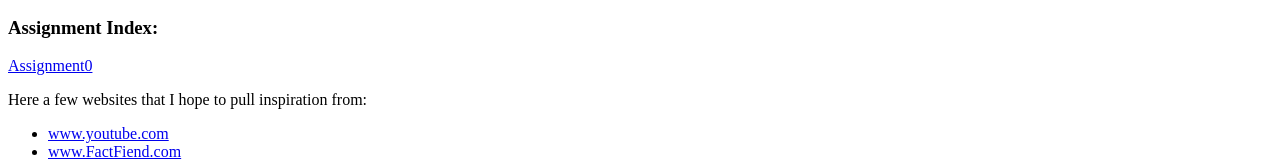
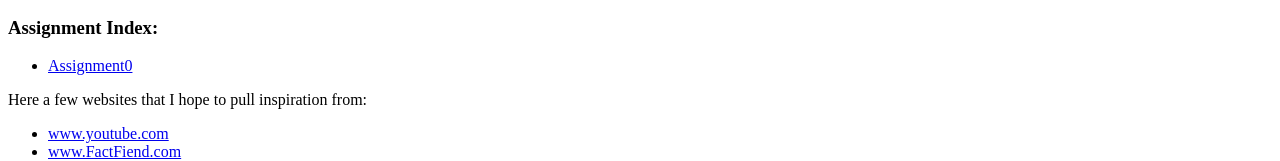
Before and after one commit to BridgeWTMorel/BridgeWTMorel.github.io, a plain HTML site: page index.html in a window 1280 px wide. Shown: the part 183-344 px from the top of the page. Drawn offline with Linux system fonts and the light colour scheme.

Commit message:
Update index.html

```diff
--- a/index.html
+++ b/index.html
@@ -16,7 +16,9 @@
 		</p>
 
 		<h3>Assignment Index:</h3>
-		<p><a href ="Assignment0.html">Assignment0</a></p>
+		<ul>
+			<li><a href ="Assignment0.html">Assignment0</a></li>
+		</ul>
 
 		<p>Here a few websites that I hope to pull inspiration from:</p>
 		<ul>
```
